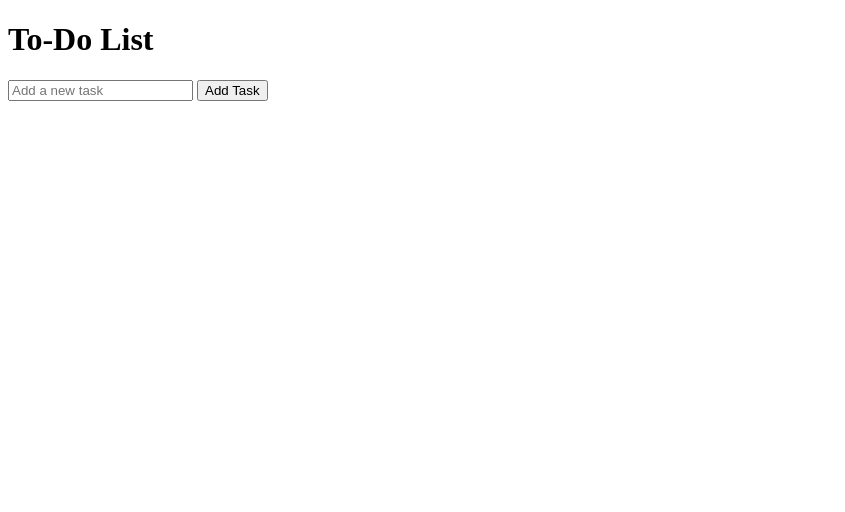
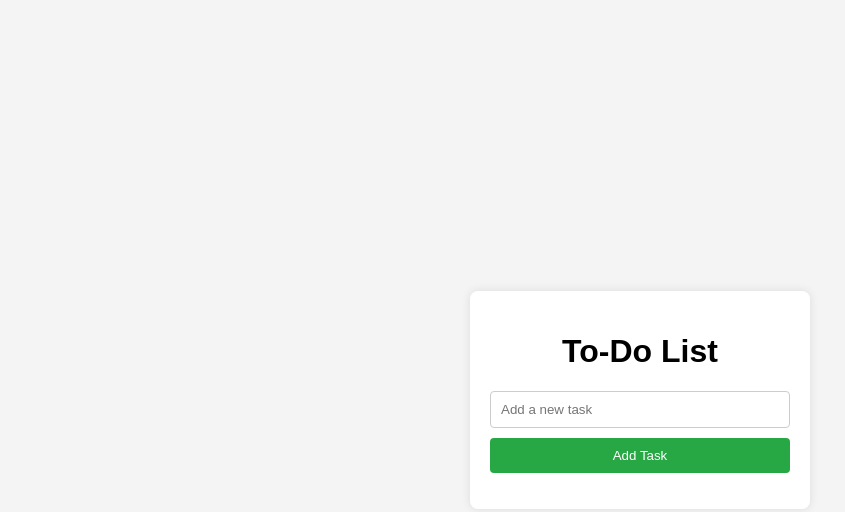
Before and after one commit to dawlat-eng/to-do-list, a plain HTML site: page index.html in a window 1280 px wide. Shown: the whole page, without its empty margins (0-845 px from the left). Drawn offline with Linux system fonts and the light colour scheme.

Commit message:
change link name

```diff
--- a/index.html
+++ b/index.html
@@ -4,7 +4,7 @@
     <meta charset="UTF-8">
     <meta name="viewport" content="width=device-width, initial-scale=1.0">
     <title>To-Do List App</title>
-    <link rel="stylesheet" href="stylej.css">
+    <link rel="stylesheet" href="style.css">
 </head>
 <body>
     <div class="container">
```
